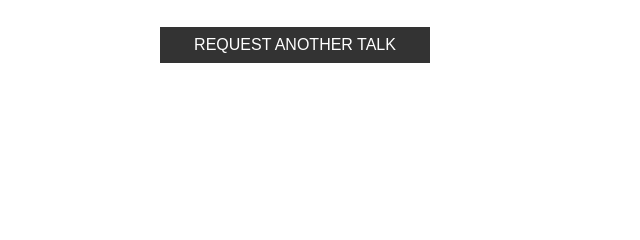
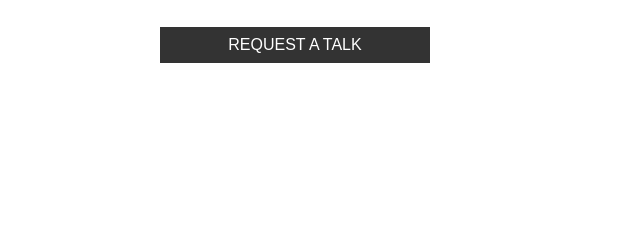
Before and after one commit to ErnstHaagsman/conference_scheduler, a Django app: template scheduler/templates/scheduler/talk_list.html in a window 1280 px wide. Shown: the part 224-464 px from the top of the page, without its empty margins (0-640 px from the left). Run offline with Django 3.2, Linux system fonts and the light colour scheme; the template is opened without the code that fills it, so the values that code supplies are empty.

Commit message:
Change wording on talk list page

```diff
--- a/scheduler/templates/scheduler/talk_list.html
+++ b/scheduler/templates/scheduler/talk_list.html
@@ -7,7 +7,7 @@
     <h3>These are the talks you've currently requested at {{ event.name }}.
     Use the arrows to prioritize your requests.</h3>
 
-    <a href="{% url 'talk_add' event.slug %}" class="button">Request Another Talk</a>
+    <a href="{% url 'talk_add' event.slug %}" class="button">Request a Talk</a>
 
     <ul class="talklist">
     {% for talk in talk_requests %}
```
